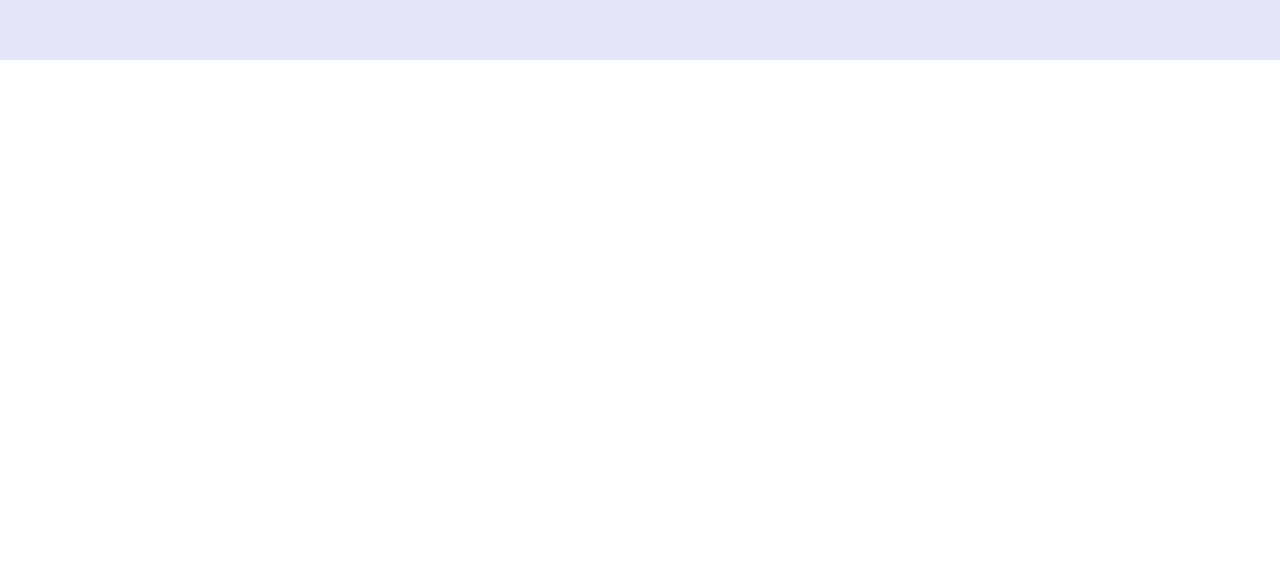
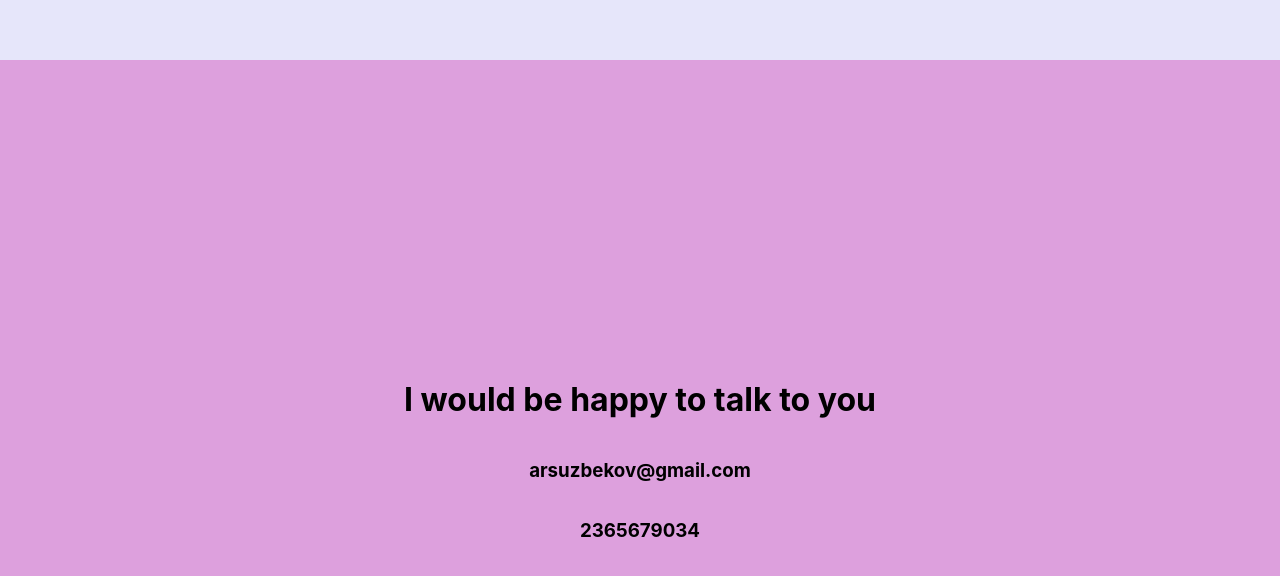
Before and after one commit to gorgeousPotato/arsene-portfolio, a React (Create React App) app: page / in a window 1280 px wide. Shown: the part 4007-4583 px from the top of the page. Before the commit the page ends 4067 px from the top, so only its background shows below. Built offline with nearby package versions, Linux system fonts and the light colour scheme.

Commit message:
navigation

```diff
--- a/package.json
+++ b/package.json
@@ -10,6 +10,8 @@
     "react-dom": "^18.2.0",
     "react-router-dom": "^6.21.2",
     "react-scripts": "5.0.1",
+    "react-scroll": "^1.9.0",
+    "scroll": "^3.0.1",
     "web-vitals": "^2.1.4"
   },
   "scripts": {
--- a/src/App.js
+++ b/src/App.js
@@ -3,7 +3,8 @@ import HomePage from "./components/HomePage/HomePage";
 import About from "./components/About/About";
 import Education from "./components/Education/Education";
 import Experience from "./components/Experience/Experience";
-import Articles from "./components/Articles/Articles"
+import Articles from "./components/Articles/Articles";
+import Contacts from "./components/Contacts/Contacts"
 import { Routes, Route, Navigate } from 'react-router-dom';
 import './App.css';
 
@@ -16,6 +17,7 @@ function App() {
       <Education />
       <Experience />
       <Articles />
+      <Contacts />
 
       {
         <Routes>
--- a/src/components/Contacts/Contacts.css
+++ b/src/components/Contacts/Contacts.css
@@ -0,0 +1,8 @@
+.Contacts {
+  height: 100vh;
+  background-color: plum;
+  display: flex;
+  flex-direction: column;
+  justify-content: center;
+  align-items: center;
+}
--- a/src/components/Contacts/Contacts.jsx
+++ b/src/components/Contacts/Contacts.jsx
@@ -0,0 +1,11 @@
+import "./Contacts.css"
+
+export default function Contacts() {
+  return (
+    <div className="Contacts">
+      <h1>I would be happy to talk to you</h1>
+      <h3>arsuzbekov@gmail.com</h3>
+      <h3>2365679034</h3>
+    </div>
+  );
+}
--- a/src/components/NavBar/NavBar.jsx
+++ b/src/components/NavBar/NavBar.jsx
@@ -1,4 +1,4 @@
-import { Link } from "react-router-dom";
+import { Link } from "react-scroll";
 import "./NavBar.css";
 // import HamburgerMenu from "../HamburgerMenu/HamburgerMenu"
 
@@ -13,11 +13,11 @@ export default function NavBar() {
       </div>
       <div className="navbar-links">
         <Link to="/">Home</Link>
-        <Link to="/about">About me</Link>
-        <Link to="/education">Education</Link>
-        <Link to="/experience">Experience</Link>
-        <Link to="/articles">Articles</Link>
-        <Link to="/contacts">Contacts</Link>
+        <Link to="About" smooth={true} duration={500}>About me</Link>
+        <Link to="Education" smooth={true} duration={500}>Education</Link>
+        <Link to="Experience" smooth={true} duration={500}>Experience</Link>
+        <Link to="Articles" smooth={true} duration={500}>Articles</Link>
+        <Link to="Contacts" smooth={true} duration={500}>Contacts</Link>
       </div>
       {/* <div>
         <HamburgerMenu />
```
Also changed, not shown: 1 other file (tests, documents, lock files or other folders).
